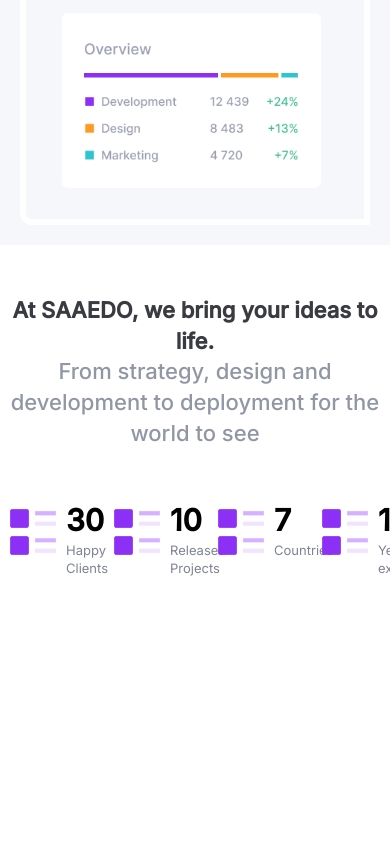
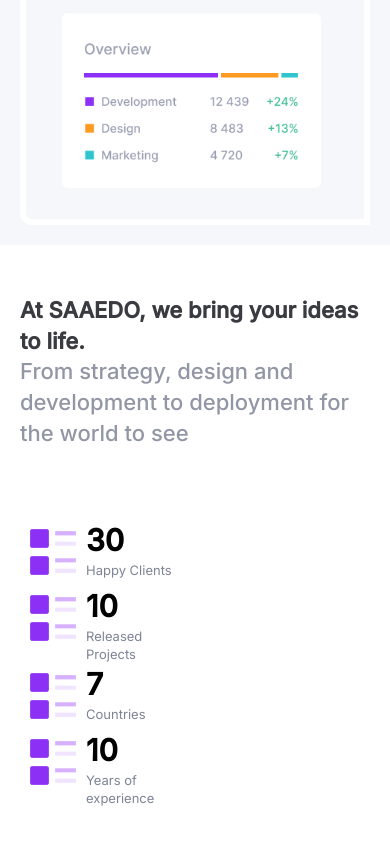
Before and after one commit to SamatarCodes/saeedo, a website: page index.html in a window 390 px wide. Shown: the part 1559-2403 px from the top of the page. Before the commit the page ends 2186 px from the top, so only its background shows below. Drawn offline with nearby package versions, Linux system fonts and the light colour scheme.

Commit message:
added responsive to client section

```diff
--- a/sass/4-layout/_projects.sass
+++ b/sass/4-layout/_projects.sass
@@ -25,7 +25,8 @@
 .projects__data
     display: flex
     align-items: flex-start
-    width: 20%
+    width: 25%
+
 
 
     .projects__data--image
@@ -39,3 +40,22 @@
         .projects__clients--text
             font-size: 1.3rem
             color: $gray-color
+
+@media (max-width: 963px)
+
+    .projects__data__section
+        margin: 5rem auto
+        width: 80%
+
+    .projects__data
+        width: 40%
+@media (max-width: 500px)
+    .projects__data__section
+        width: 100%
+        flex-direction: column
+        padding: 2rem 2rem 0
+    .projects__title
+        text-align: left
+        padding: 0 2rem 0
+    .projects__data__section
+        //flex-direction: column
```
Also changed, not shown: css/styles.css.
